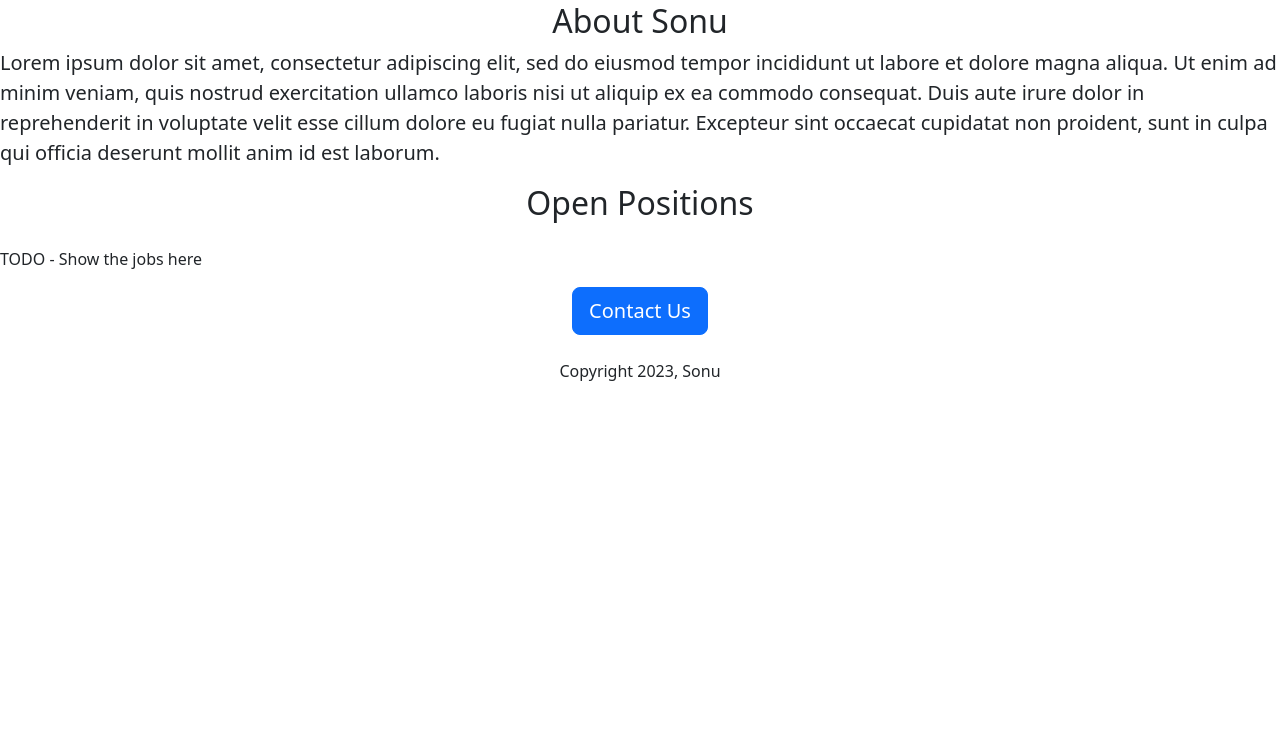
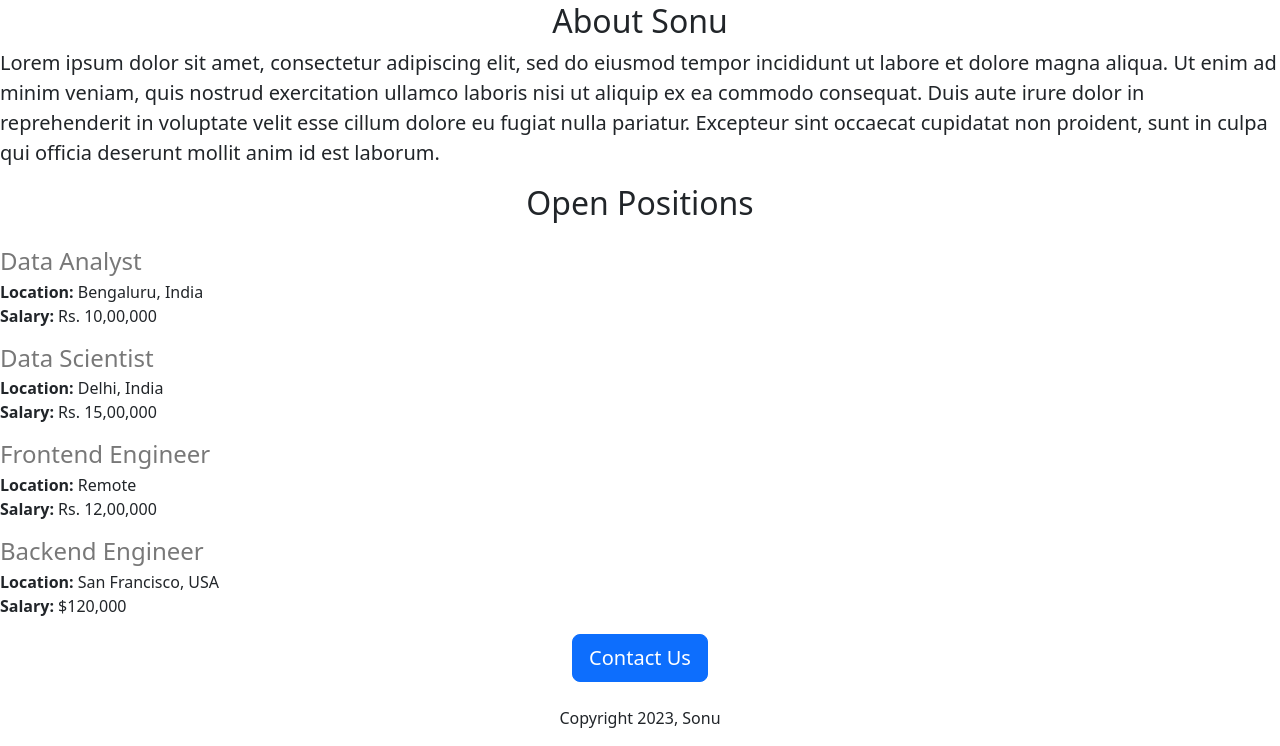
Before and after one commit to sonusingh10/js1-carrers-website, a Flask app: page / in a window 1280 px wide. Shown: the part 454-1200 px from the top of the page. Before the commit the page ends 835 px from the top, so only its background shows below. Run offline with Flask 3, Linux system fonts and the light colour scheme.

Commit message:
apply for loop and if loop in HTML

```diff
--- a/app.py
+++ b/app.py
@@ -11,11 +11,38 @@ from flask import Flask, render_template
 
 app = Flask(__name__)
 
+JOBS = [
+  {
+    'id': 1,
+    'title': 'Data Analyst',
+    'location': 'Bengaluru, India',
+    'salary': 'Rs. 10,00,000'
+  },
+  {
+    'id': 2,
+    'title': 'Data Scientist',
+    'location': 'Delhi, India',
+    'salary': 'Rs. 15,00,000'
+},
+{
+    'id': 3,
+    'title': 'Frontend Engineer',
+    'location': 'Remote',
+    'salary': 'Rs. 12,00,000'
+},
+{
+    'id': 4,
+    'title': 'Backend Engineer',
+    'location': 'San Francisco, USA',
+    'salary': '$120,000'
+}
+]
+
 
 @app.route("/")
 def hello_world():
   #return "Hello Juhi Singh , how you are doing Good morning :) This message from Sonu Singh"
-  return render_template('home.html')
+  return render_template('home.html', jobs=JOBS)
 
 
 if __name__ == "__main__":
--- a/templates/home.html
+++ b/templates/home.html
@@ -25,7 +25,14 @@
       Lorem ipsum dolor sit amet, consectetur adipiscing elit, sed do eiusmod tempor incididunt ut labore et dolore magna aliqua. Ut enim ad minim veniam, quis nostrud exercitation ullamco laboris nisi ut aliquip ex ea commodo consequat. Duis aute irure dolor in reprehenderit in voluptate velit esse cillum dolore eu fugiat nulla pariatur. Excepteur sint occaecat cupidatat non proident, sunt in culpa qui officia deserunt mollit anim id est laborum.
     </p>
     <h2 class="text-center mt-2 mb-4"> Open Positions </h2>
-    <p >TODO - Show the jobs here</p>
+
+      <div>
+          {% for job in jobs %}
+              {% include 'jobiteam.html' %}
+          {% endfor %}
+      </div>
+
+
     <div class="text-center">
     <button class="btn btn-primary btn-lg">Contact Us</button>
       <p class="mt-4"> Copyright 2023, Sonu</p>
--- /dev/null
+++ b/templates/jobiteam.html
@@ -0,0 +1,10 @@
+
+        <div style="margin-bottom: 16px;">
+            <h4 style="color: rgb(120, 120, 120); margin-bottom: 4px;">
+                {{ job['title'] }}
+            </h4>
+            <div><b>Location:</b> {{ job['location'] }}</div>
+            {% if 'salary' in job %}
+            <div><b>Salary:</b> {{ job['salary'] }}</div>
+            {% endif %}
+        </div>
```
